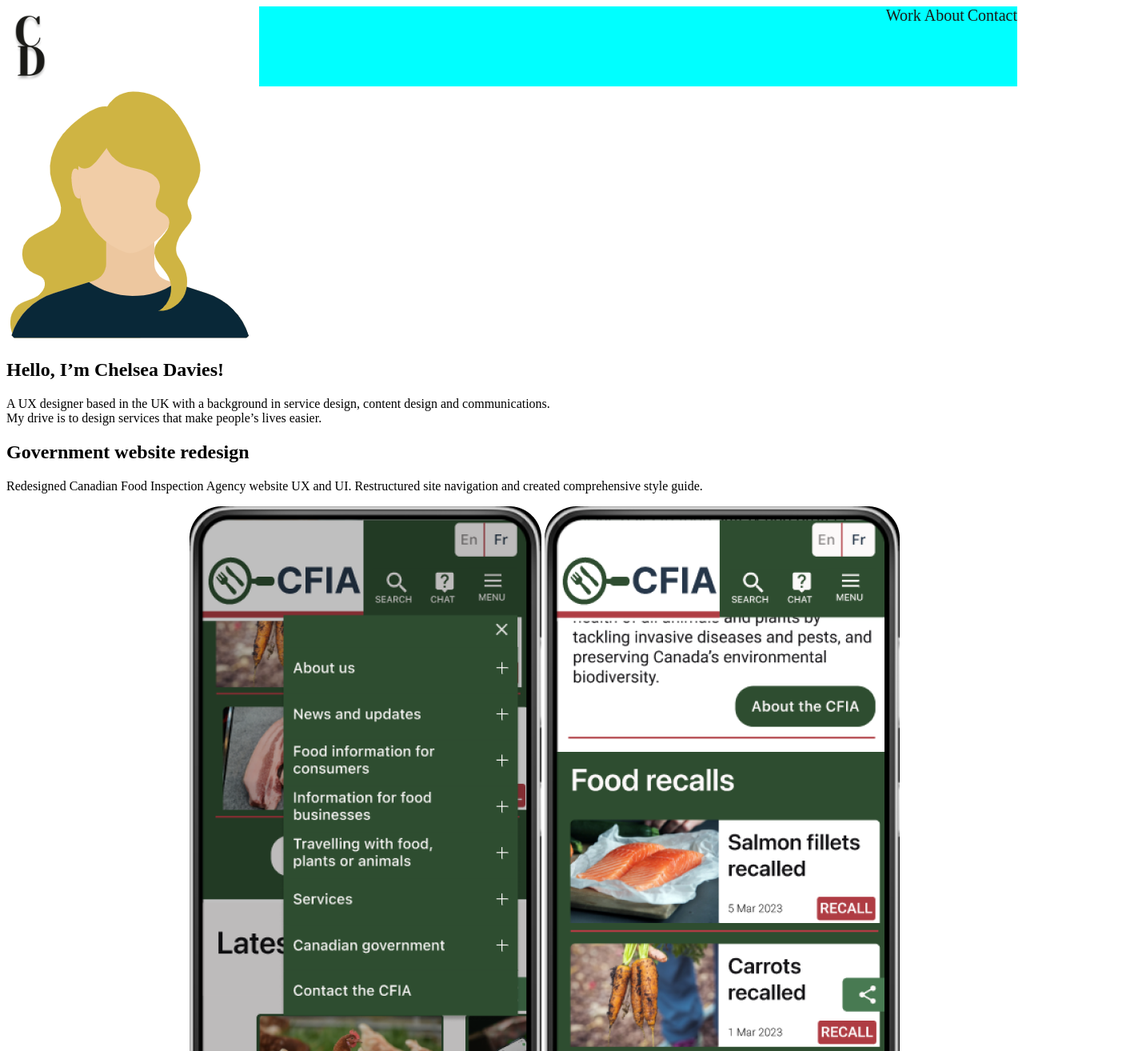
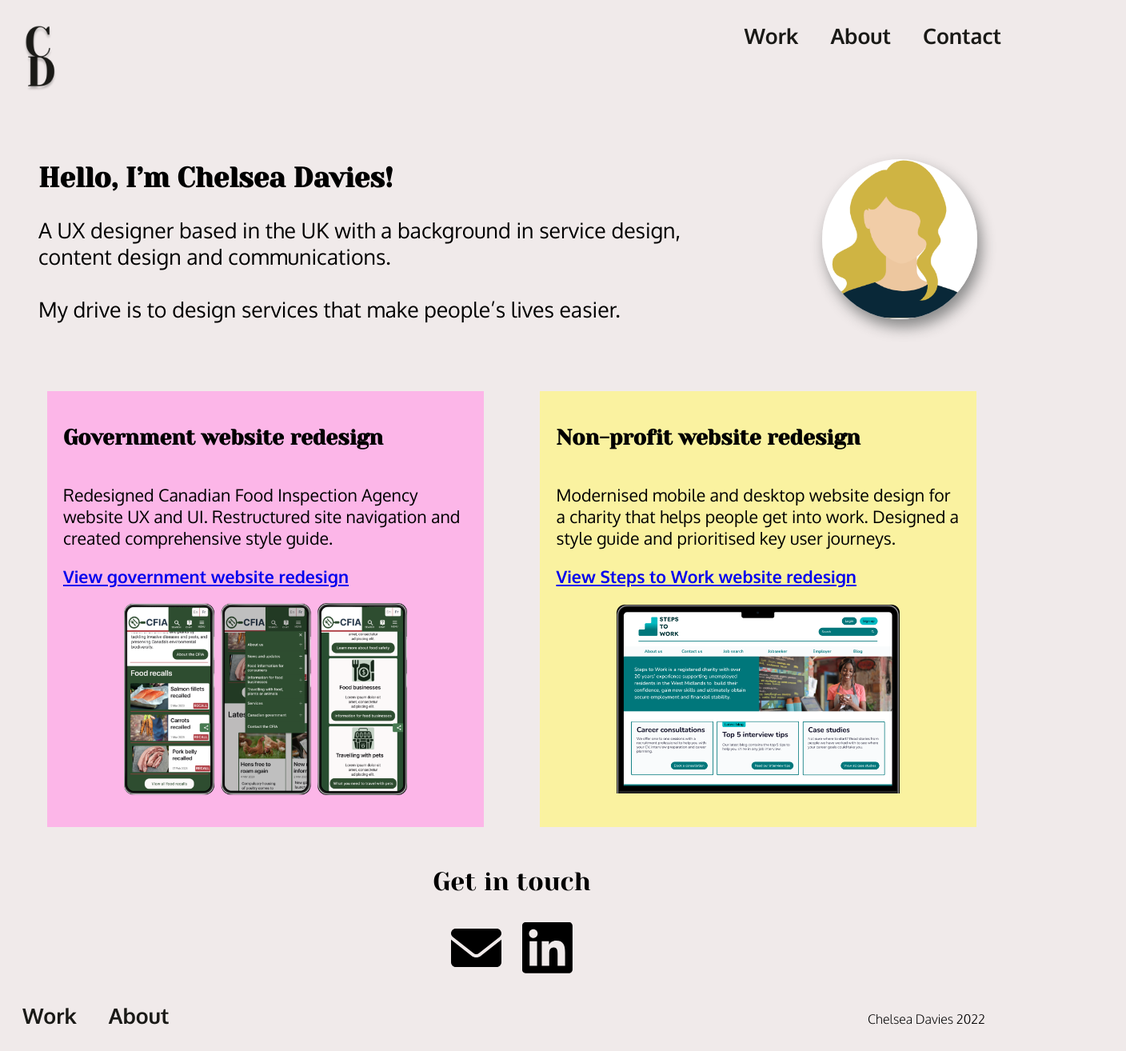
Before and after one commit to CIDavies/Module_17, a plain HTML site: page index.html in a window 1280 px wide. Shown: the top 1314 px of the page at 80% size, 1408 px wide, since content can reach past the window. Drawn offline with Linux system fonts and the light colour scheme.

Commit message:
Module 17 CSS

```diff
--- a/css/style.css
+++ b/css/style.css
@@ -1,30 +1,192 @@
-
-.navigationBar {
-    display:flex;
+body {
+    background: #F0EAEA;
+    font-family: Arial, Helvetica, sans-serif;
 }
 
-.left {
-    width: 25%;
-    justify-content: flex-start;
+/*Text styles*/
+
+h1 {
+    font-size: 26pt;
+    font-family: 'Yeseva One', Georgia, serif;
+}
+
+.introText {
+    font-size: 20pt;
+    font-family: 'Oxygen', Arial, sans-serif;
+}
+
+h2 {
+    font-size: 20pt;
+    font-family: 'Yeseva One', Georgia, serif;
+}
+
+p {
+    font-size: 16pt;
+    font-family: 'Oxygen', Arial, sans-serif;
+}
+
+.contentLink {
+    text-decoration: underline;
+    font-size: 16pt;
+    font-weight: 700;
+    font-family: 'Oxygen', Arial, sans-serif;
+}
+
+.contentLink:hover {
+    color: #b62496;
+}
+
+
+
+/*Header styles*/
+
+.navigation {
+    display: flex;
+    align-items:flex-start;
 }
 
 .logo {
     height: 100px;
-    width: auto;
+    margin: 1%;
 }
 
-.right {
-    width: 75%;
-    justify-content: flex-end;
+.navigation ul {
     display: flex;
-    height: 100px;
-    background-color: aqua;
+    margin-left: auto;
+    list-style: none;
+    padding: 0;
+    margin-top: 20px;
 }
 
-.right a {
-    width: 80%;
+.navigation a {
     text-decoration: none;
-    color: #1A1A17;
-    font-size: 20px;
+    color: #1a1a17;
+    padding: 25px 20px;
+    font-weight: bold;
+    text-align: center;
+    font-size: 20pt;
+    font-family: 'Oxygen', Arial, sans-serif;
+}
+
+.navigation a:hover {
+    color: #b62496;
+}
+
+/*Hero styles*/
+
+.heroContent {
+    display: flex;
+    align-items: center;
+    justify-content: space-evenly;
+}
+
+.heroItems {
+    padding: 20px;
+    margin: 20px;
+}
+
+.heroImage {
+    border-radius: 50%;
+    height: 200px;
+    margin: 40px 50px 40px 40px;
+    box-shadow: 5px 10px 18px #888888;
+}
+
+/*Work section styles*/
+
+.allWork {
+    display: flex;
+    align-items: stretch;
+    justify-content: space-evenly;
+}
+
+.workCard1 {
+    background-color: #fcb6e8;
+    width: 40%;
+    display: flex;
+    flex-direction: column;
+    padding: 20px;
+    margin: 20px;
+}
+
+.workImg1 {
+    width: 70%;
+    margin: auto;
+    padding: 20px;
+}
+
+.workCard2 {
+    background-color: #faf2a0;
+    width: 40%;
+    display: flex;
+    flex-direction: column;
+    padding: 20px;
+    margin: 20px;
+}
+
+.workImg2 {
+    width: 70%;
+    margin: auto;
+    padding: 20px;
+}
+
+/*Contact section styles*/
+
+.CTAtext {
+    padding: 20px 10px 10px 10px;
+    margin: 10px;
+    font-size: 24pt;
+    font-family: 'Yeseva One', Georgia, serif;
+    text-align: center;
+}
+
+.contactIcons {
+    display: flex;
     justify-content: center;
+    flex-direction: row;
 }
+
+.icon {
+    width: 5%;
+    margin: 1%;
+}
+
+
+/*Footer styles*/
+
+.footerNav {
+    display: flex;
+    align-items: baseline;
+}
+
+.footerNav ul {
+    display: flex;
+    list-style: none;
+    padding: 0;
+    margin-top: 20px;
+    text-align: right;
+}
+
+.footerNav a {
+    text-decoration: none;
+    color: #1a1a17;
+    width: 100px;
+    padding: 25px 20px;
+    font-weight: bold;
+    text-align: center;
+    font-size: 20pt;
+    font-family: 'Oxygen', Arial, sans-serif;
+}
+
+.footerNav a:hover {
+    color: #b62496;
+}
+
+.copyrightText {
+    margin-left: auto;
+    margin-bottom: 20px;
+    margin-right: 40px;
+    font-weight: 300;
+    font-family: 'Oxygen', Arial, sans-serif;
+    font-size: 12pt;
+}
--- a/index.html
+++ b/index.html
@@ -1,61 +1,74 @@
 <!DOCTYPE html>
 <html>
     <head>
-    <link href="https://fonts.googleapis.com/css?family=Poppins:100,200,300,400,500,600,700,800,900&display=swap" rel="stylesheet">
+        <link rel="preconnect" href="https://fonts.googleapis.com">
+        <link rel="preconnect" href="https://fonts.gstatic.com" crossorigin>
+        <link href="https://fonts.googleapis.com/css2?family=Yeseva+One&display=swap" rel="stylesheet">
+        <link rel="preconnect" href="https://fonts.googleapis.com">
+        <link rel="preconnect" href="https://fonts.gstatic.com" crossorigin>
+        <link href="https://fonts.googleapis.com/css2?family=Oxygen:wght@300;400;700&family=Yeseva+One&display=swap" rel="stylesheet">
         <link href="css/style.css" rel="stylesheet" type="text/css">
         <title>Chelsea Davies Portfolio</title>
     </head>
+
 <body>
-    <header class="navigationBar">
-        <div class="left">
+
+    <header>
+        <div class="navigation">
             <img class="logo" src="images/Logo.png"/>
-        </div>
-        <div class="right">
-            <nav>
-                <a href="#">Work</a>
-                <a href="#">About</a>
-                <a href="#">Contact</a>
-            </nav>
+            <ul>
+                <li><a href="#" class="active">Work</a></li>
+                <li><a href="#">About</a></li>
+                <li><a href="#">Contact</a></li>
+            </ul>
         </div>
     </header>
-    <section class="heromImg">
-        <div class="content">
-            <img src="images/hero-img-colour.png"/>
+
+    <section>
+        <div class="heroContent">
+            <div class="heroItems">
                 <h1>Hello, I’m Chelsea Davies!</h1>
-            <p class="IntroText">A UX designer based in the UK with a background in service design, content design and communications.<br>My drive is to design services that make people’s lives easier.</p>
+                <p class="introText">A UX designer based in the UK with a background in service design, content design and communications.<br/><br/>My drive is to design services that make people’s lives easier.</p>
+        </div>
+            <div>
+                <img class="heroImage" src="images/hero-img-colour.png"/>
+            </div>
         </div>
     </section>
+
     <section>
-        <div class="card">
+        <div class="allWork">
+            <div class="workCard1">
                 <h2>Government website redesign</h2>
                 <p>Redesigned Canadian Food Inspection Agency website UX and UI. Restructured site navigation and created comprehensive style guide.</p>
-            <a href="">View government website redesign</a>
-            <img src="images/CFIA_mobile_menu.png"/>
-            <img src="images/CFIA_mobile_recalls.png"/>
-            <img src="images/CFIA_mobile_cards.png"/>
+                <a href="#" class="contentLink">View government website redesign</a>
+                <img class="workImg1" src="images/CFIA_screens.png"/>
             </div>
-        <div class="card">
+            <div class="workCard2">
                 <h2>Non-profit website redesign</h2>
-            <p>Modernised mobile and desktop website design for a charity that helps people get into work.</p>
-            <a href="">View Steps to Work website redesign</a>
-            <img src="images/Steps_to_work_desktop_homepage.png"/>
+                <p>Modernised mobile and desktop website design for a charity that helps people get into work. Designed a style guide and prioritised key user journeys.</p>
+                <a href="#" class="contentLink">View Steps to Work website redesign</a>
+                <img class="workImg2" src="images/Steps_to_work_desktop_homepage.png"/>
+            </div>
         </div>
     </section>
+
     <section>
-        <div>
-            <p class="CTAtext">Get in touch</p>
-            <img class="icon" src="images/Email-icon.svg"/>
-            <img class="icon" src="images/LinkedIn-icon.svg"/>
+            <div class="CTAtext">Get in touch</div>
+                <div class="contactIcons">
+                    <a href="#" class="icon"><img src="images/Email-icon.svg" alt="Black email icon"></a>
+                    <a href="#" class="icon"><img src="images/LinkedIn-icon.svg" alt="Black LinkedIn icon"></a>
                 </div>
     </section>
+
     <footer>
-            <footernav>
+        <div class="footerNav">
             <ul>
-                    <li class="inline-block">Work</li>
-                    <li class="inline-block">About</li>
+                <li><a href="#">Work</a></li>
+                <li><a href="#">About</a></li>
             </ul>
-            </footernav>
             <p class="copyrightText">Chelsea Davies 2022</p>
+        </div>
     </footer>
 </body>
 </html>
```
Also changed, not shown: images/CFIA_screens.png (added). Lines whose indentation alone changed are shown as unchanged.
